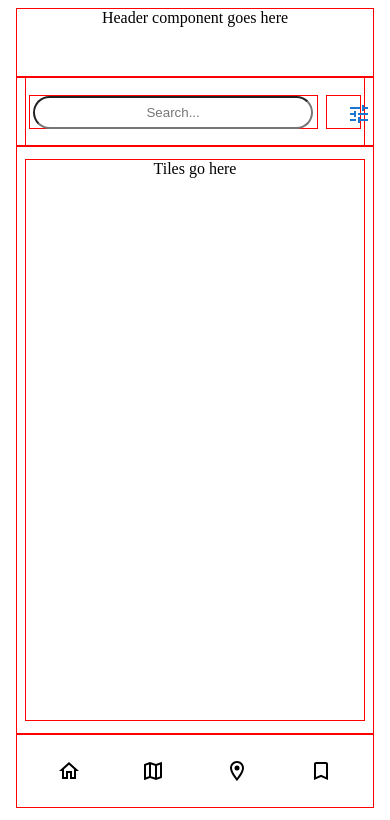
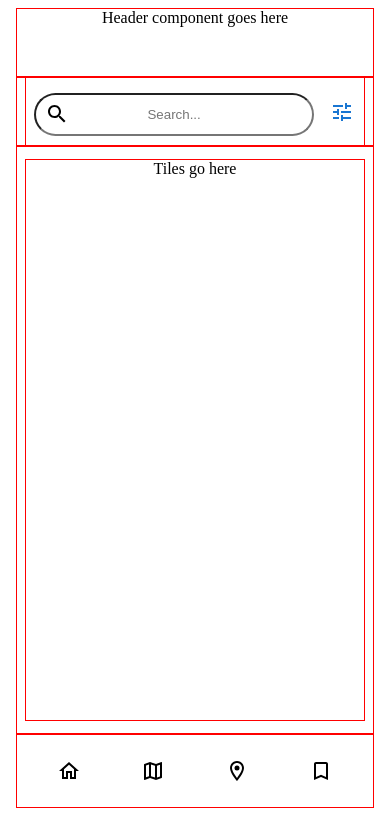
Before and after one commit to jo-on-github/Ctrl-Alt-Defeat-Frontend, a React (Create React App) app in the folder frontend/: page / in a window 390 px wide. Shown: the top 820 px of the page. Built offline with nearby package versions, Linux system fonts and the light colour scheme.

Commit message:
css structure of search component done, input, input icon and filter button in right place. Icon is absolute so will need media queries on bigger screen sizes

```diff
--- a/frontend/src/components/NavBar/styles.css
+++ b/frontend/src/components/NavBar/styles.css
@@ -1,6 +1,5 @@
 .navBar {
     display: flex;
-    flex-direction: row;
     justify-content: space-evenly;
     align-items: center;
     width: 100%;
--- a/frontend/src/components/SearchBar/index.js
+++ b/frontend/src/components/SearchBar/index.js
@@ -8,6 +8,9 @@ function SearchBar() {
     return (
         <div className="search">
             <div className="search__searchbox">
+                <span className="search_searchbox--searchIcon">
+                <SearchIcon />
+                </span>
             <input type="text" placeholder="Search..."></input>
             </div>
             <div className="search__filter">
--- a/frontend/src/components/SearchBar/styles.css
+++ b/frontend/src/components/SearchBar/styles.css
@@ -4,21 +4,27 @@
 }
 
 .search__searchbox {
-    border: 1px solid red;
-    height: 2em;
+    height: 2.3em;
     width: 85%;
     margin-right: 0.5em;
 }
+.search_searchbox--searchIcon{
+    position: absolute;
+    left: 2.8em;
+    top: 6.4em;
+}
 
 .search__filter {
-    border: 1px solid red;
     height: 2em;
     width: 10%;
+    display: flex;
+    justify-content: center;
 }
 
 input {
     width: 95%;
-    height: 85%;
+    height: 100%;
     border-radius: 30px;
     text-align: center;
+
 }
```
